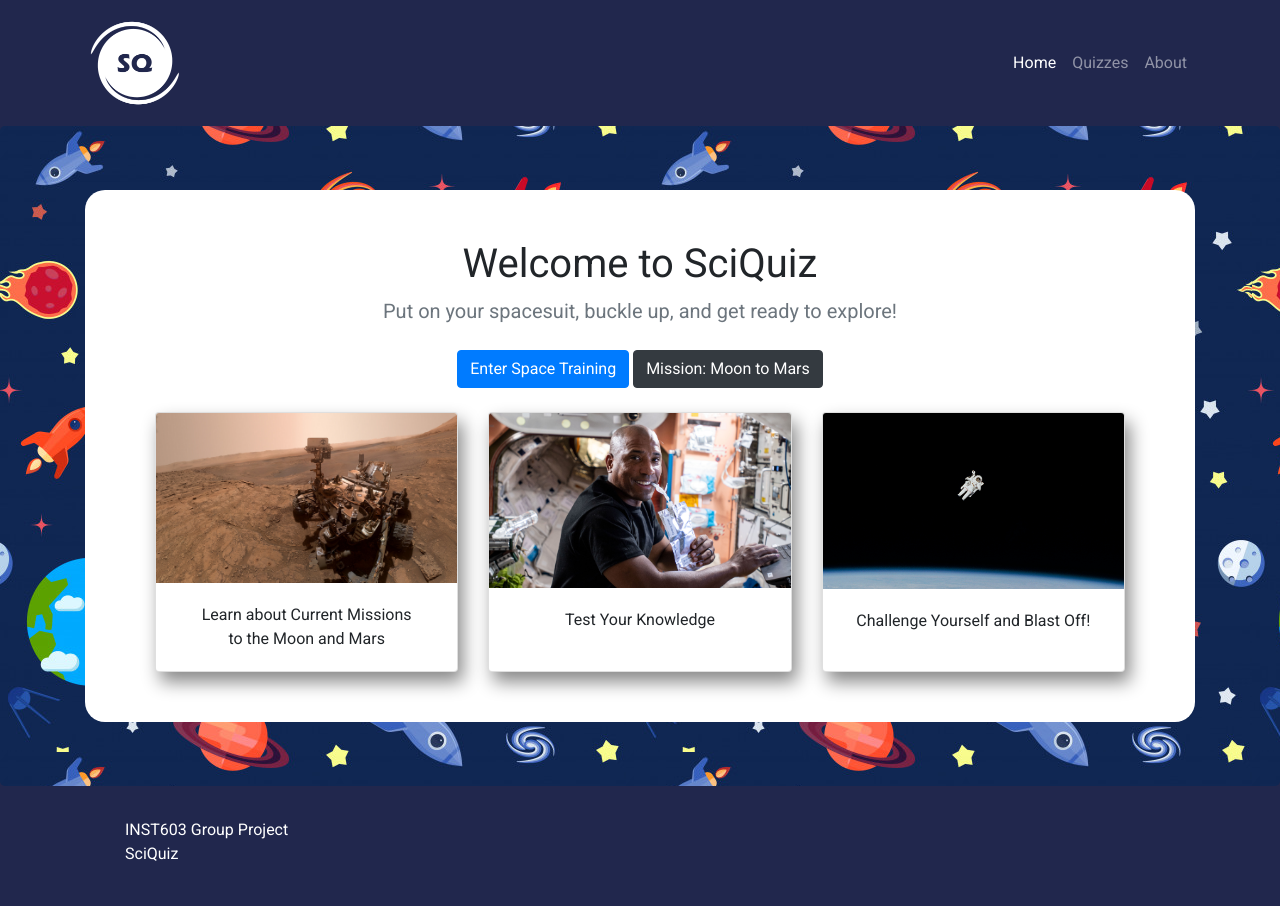
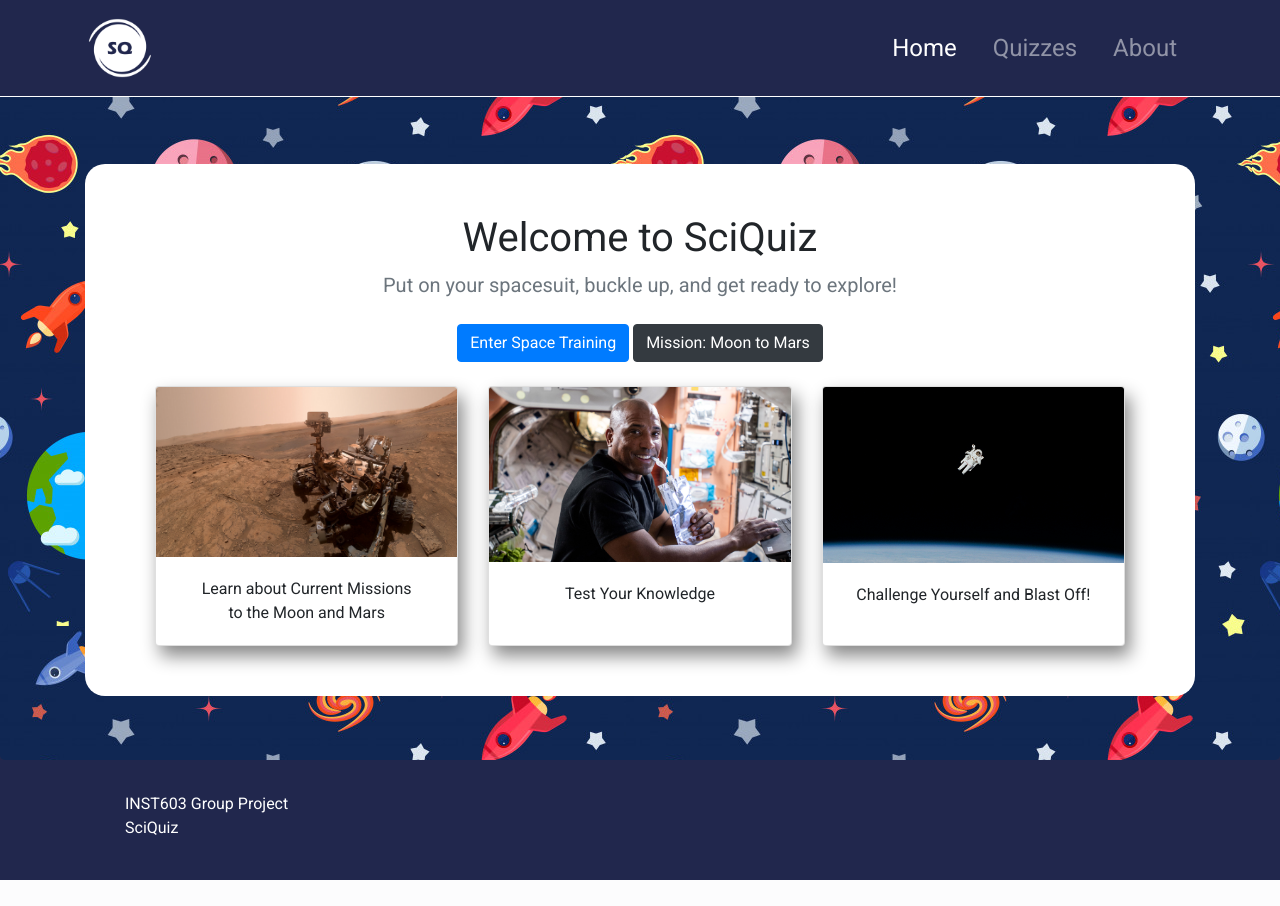
Before and after one commit to jakecupani/INFM603, a Django app: page / in a window 1280 px wide. After the commit the page ends 880 px from the top, so only its background shows below. Run offline with Django 3.2, Linux system fonts and the light colour scheme.

Commit message:
nav style changes

```diff
--- a/nasaswyk/nasaswyk/static/css/main.css
+++ b/nasaswyk/nasaswyk/static/css/main.css
@@ -12,6 +12,7 @@ footer span {
   padding: 10px;
   border-radius: 20px;
   padding: 50px;
+  margin-top: 100px;
 }
 
 body {
@@ -22,6 +23,7 @@ body {
 nav {
   /* padding: 10px; */
   background-color: #21274d;
+  border-bottom: 1pt solid white;
 }
 
 .nav-masthead a {
@@ -51,3 +53,9 @@ nav {
 button.btn.btn-primary {
   margin: 2px;
 }
+
+a.nav-link {
+  font-size: x-large;
+  margin-right: 10px;
+  margin-left: 10px;
+}
--- a/nasaswyk/nasaswyk/templates/base.html
+++ b/nasaswyk/nasaswyk/templates/base.html
@@ -36,10 +36,10 @@
     <!-- Header  -->
     <header>
 
-      <nav class="navbar navbar-expand-lg navbar-dark bg-dark static-top">
+      <nav class="navbar navbar-expand-lg navbar-dark bg-dark fixed-top static-top">
         <div class="container">
           <a class="navbar-brand" href="{% url 'index'%}">
-                <img width="100px" height="100px" src="{% static 'assets/logo.png' %}" alt="SciQuiz Logo">
+                <img width="70px" height="70px" src="{% static 'assets/logo.png' %}" alt="SciQuiz Logo">
               </a>
           <button class="navbar-toggler" type="button" data-toggle="collapse" data-target="#navbarResponsive" aria-controls="navbarResponsive" aria-expanded="false" aria-label="Toggle navigation">
                 <span class="navbar-toggler-icon"></span>
```
